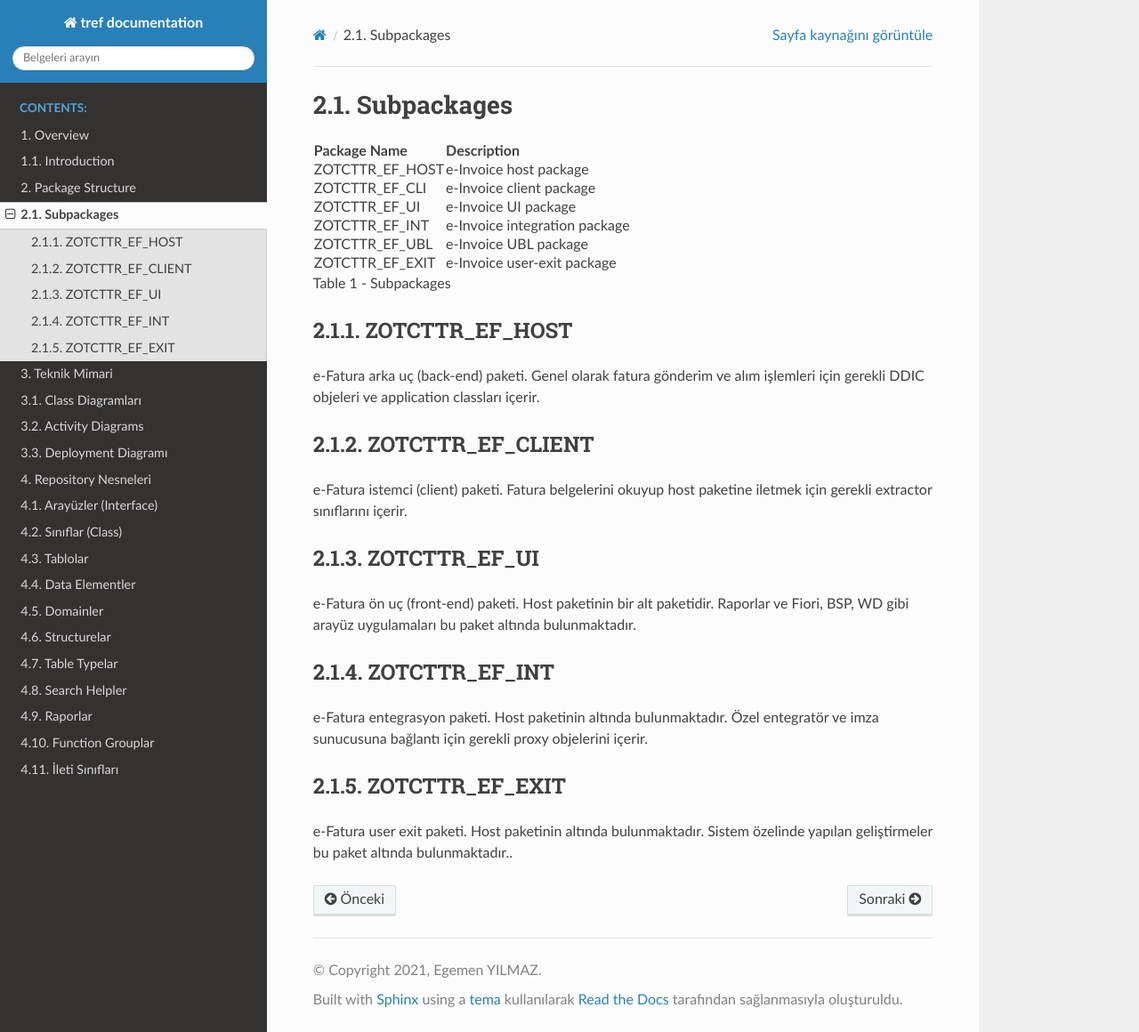
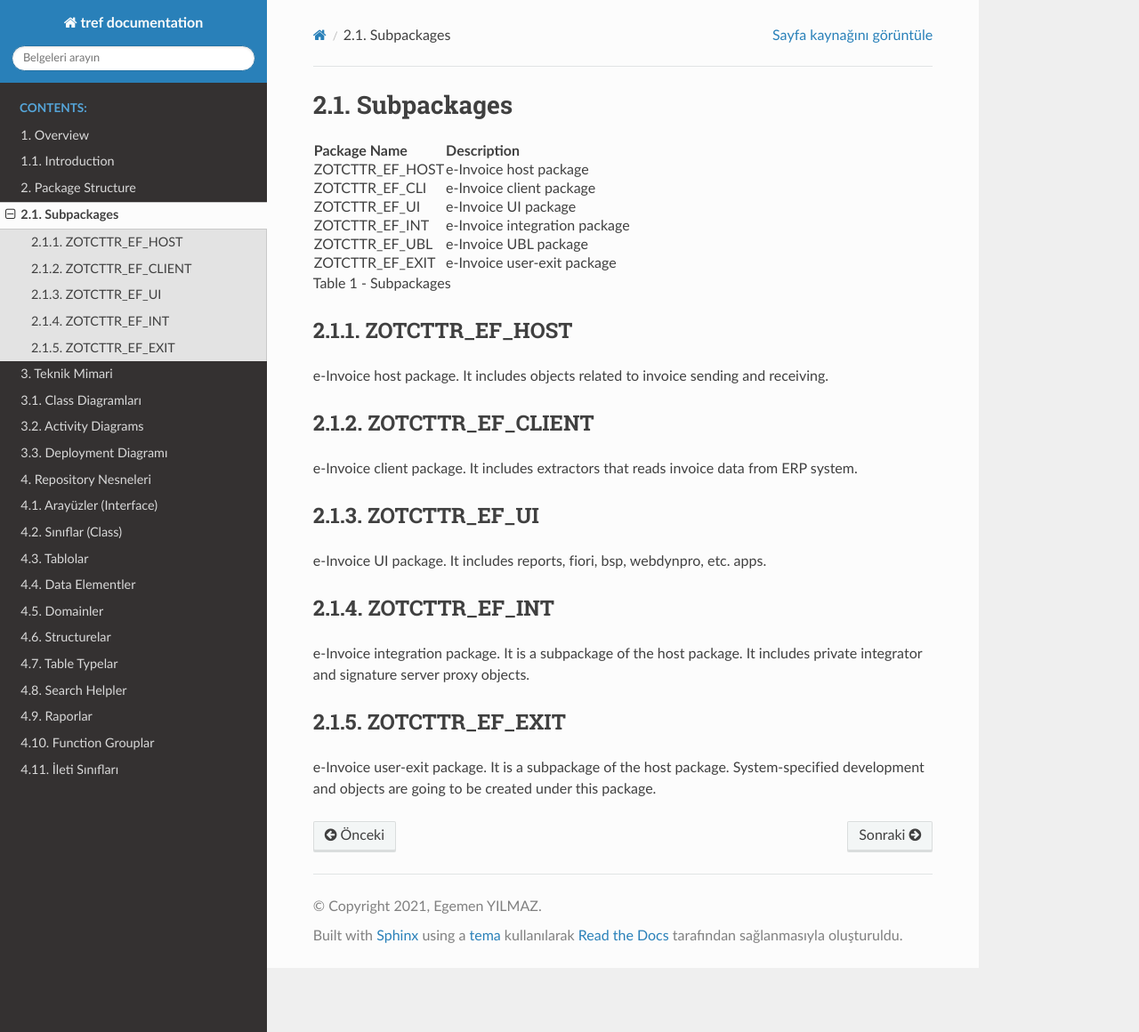
Before and after one commit to openTCT/zotcttr_ef, a Sphinx documentation site: the page built from docs/2_1_subpackages.md, in a window 1280 px wide and 1160 px high. Shown: the whole window at 89% size. Built offline with Sphinx 7.4.7 and the Read the Docs theme 2.0.0, drawn with Linux system fonts in a browser that asks for light colours.

Commit message:
Update 2_1_subpackages.md

```diff
--- a/docs/2_1_subpackages.md
+++ b/docs/2_1_subpackages.md
@@ -52,24 +52,20 @@
 
 ## 2.1.1. ZOTCTTR_EF_HOST
 
-e-Fatura arka uç (back-end) paketi. Genel olarak fatura gönderim ve alım işlemleri için gerekli DDIC objeleri ve application classları içerir.
-
+e-Invoice host package. It includes objects related to invoice sending and receiving.
 
 ## 2.1.2. ZOTCTTR_EF_CLIENT
 
-e-Fatura istemci (client) paketi. Fatura belgelerini okuyup host paketine iletmek için gerekli extractor sınıflarını içerir.
-
+e-Invoice client package. It includes extractors that reads invoice data from ERP system.
 
 ## 2.1.3. ZOTCTTR_EF_UI
 
-e-Fatura ön uç (front-end) paketi. Host paketinin bir alt paketidir. Raporlar ve Fiori, BSP, WD gibi arayüz uygulamaları bu paket altında bulunmaktadır.
-
+e-Invoice UI package. It includes reports, fiori, bsp, webdynpro, etc. apps.
 
 ## 2.1.4. ZOTCTTR_EF_INT
 
-e-Fatura entegrasyon paketi. Host paketinin altında bulunmaktadır. Özel entegratör ve imza sunucusuna bağlantı için gerekli proxy objelerini içerir.
-
+e-Invoice integration package. It is a subpackage of the host package. It includes private integrator and signature server proxy objects.
 
 ## 2.1.5. ZOTCTTR_EF_EXIT
 
-e-Fatura user exit paketi. Host paketinin altında bulunmaktadır. Sistem özelinde yapılan geliştirmeler bu paket altında bulunmaktadır..
+e-Invoice user-exit package. It is a subpackage of the host package. System-specified development and objects are going to be created under this package.
```
